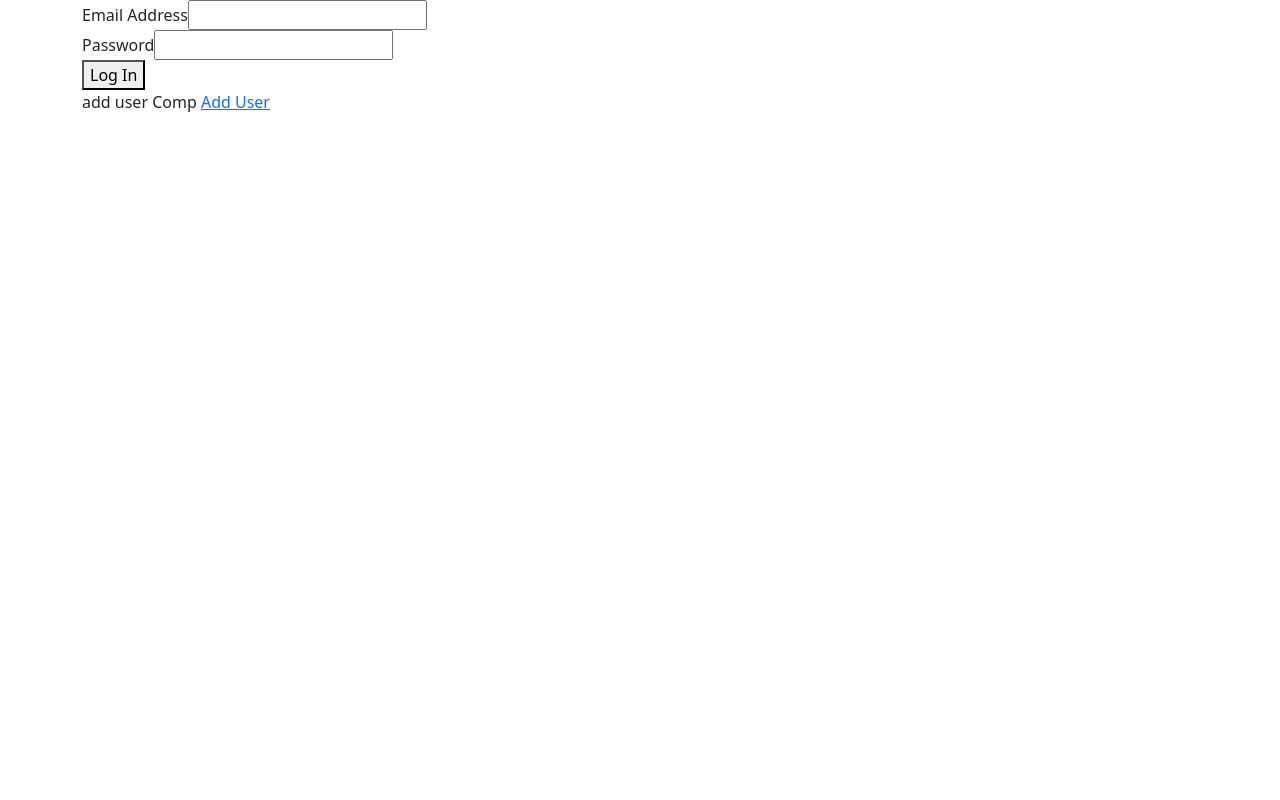
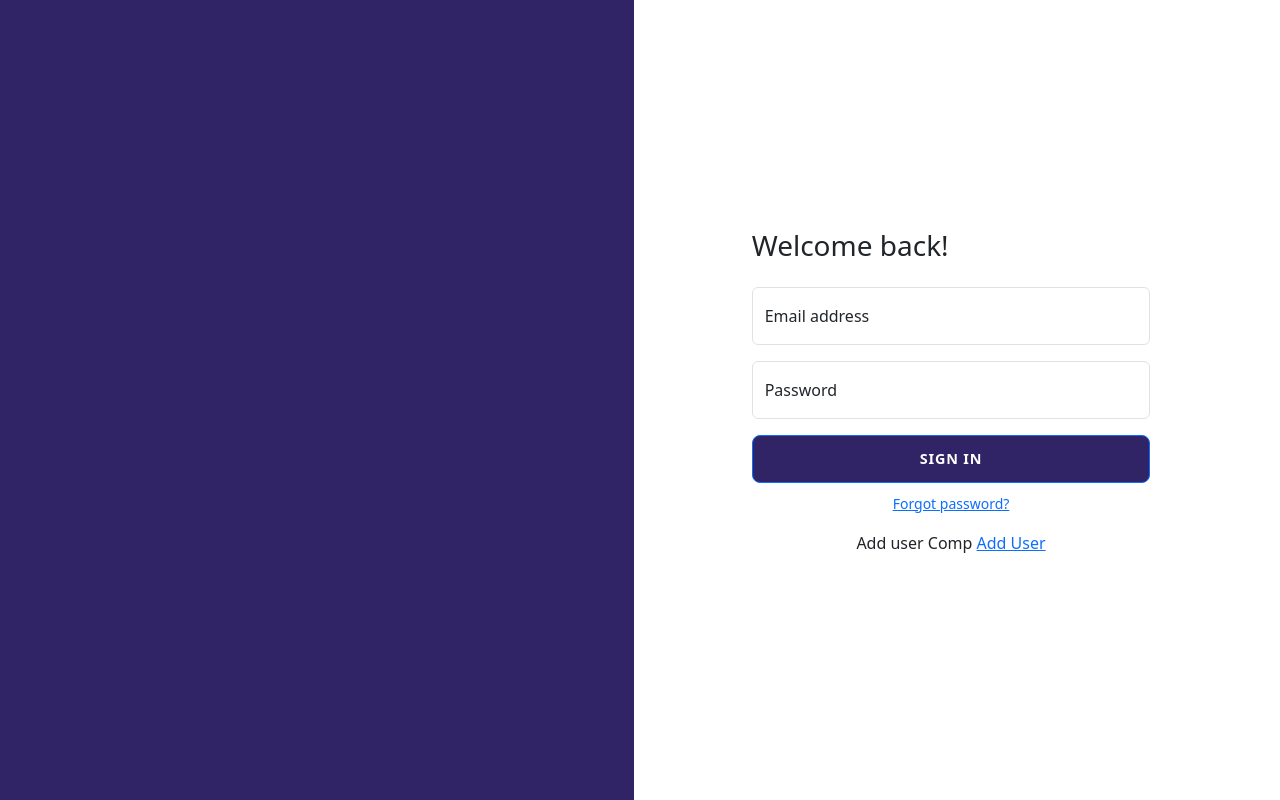
Before and after one commit to imuqri/FYP-Faculty-Management, a React (Create React App) app: page / in a window 1280 px wide. Built offline with nearby package versions, Linux system fonts and the light colour scheme; no server answers.

Commit message:
update login page
create UI for login page

```diff
--- a/src/App.js
+++ b/src/App.js
@@ -1,6 +1,6 @@
 import React from "react";
 import { Route, Routes } from "react-router-dom";
-import Login from "./components/Login";
+import Login from "./pages/Login";
 import AddUser from "./components/AddUser";
 import Account from "./components/Account";
 import { AuthContextProvider } from "./context/AuthContext";
--- a/src/components/Login.jsx
+++ /dev/null
@@ -1,44 +0,0 @@
-import React, { useState } from 'react'
-import 'bootstrap/dist/css/bootstrap.min.css';
-import { Link, useNavigate} from 'react-router-dom';
-import { UserAuth } from '../context/AuthContext';
-
-
-const Login = () => {
-  const [email, setEmail] = useState('')
-  const [password, setPassword] = useState('')
-  const [error, setError] = useState('')
-  const navigate = useNavigate()
-  const {login} = UserAuth()
-
-  const handleSubmit = async (e) => {
-    e.preventDefault();
-    setError('')
-    try {
-      await login(email, password)
-      navigate('/account')
-    } catch (e) {
-      setError(e.message)
-      console.log(e.message)
-    }
-  }
-
-  return (
-    <div className='container'>
-      <form onSubmit={handleSubmit}>
-        <div>
-          <label>Email Address</label>
-          <input onChange={(e) => setEmail(e.target.value)} type="email"/>
-        </div>
-        <div>
-          <label>Password</label>
-          <input onChange={(e) => setPassword(e.target.value)} type="password"/>
-        </div>
-        <button>Log In</button>
-      </form>
-      <p>add user Comp <Link to='/adduser'>Add User</Link></p>
-    </div>
-  )
-}
-
-export default Login
--- /dev/null
+++ b/src/css/login.css
@@ -0,0 +1,20 @@
+.login {
+    min-height: 100vh;
+  }
+
+  .bg-image {
+    background-color: #312466;
+    background-size: cover;
+    background-position: center;
+  }
+
+  .login-heading {
+    font-weight: 300;
+  }
+
+  .btn-login {
+    font-size: 0.9rem;
+    letter-spacing: 0.05rem;
+    padding: 0.75rem 1rem;
+    background-color: #312466 !important;
+  }
--- /dev/null
+++ b/src/pages/Login.jsx
@@ -0,0 +1,76 @@
+import React, { useState } from 'react';
+import 'bootstrap/dist/css/bootstrap.min.css';
+import { Link, useNavigate } from 'react-router-dom';
+import { UserAuth } from '../context/AuthContext';
+import '../css/login.css';
+
+const Login = () => {
+  const [email, setEmail] = useState('');
+  const [password, setPassword] = useState('');
+  const [error, setError] = useState('');
+  const navigate = useNavigate();
+  const { login } = UserAuth();
+
+  const handleSubmit = async (e) => {
+    e.preventDefault();
+    setError('');
+    try {
+      await login(email, password);
+      navigate('/account');
+    } catch (e) {
+      setError(e.message);
+      console.log(e.message);
+    }
+  };
+
+  return (
+    <div class="container-fluid ps-md-0">
+    <div class="row g-0">
+      <div class="d-none d-md-flex col-md-4 col-lg-6 bg-image"></div>
+      <div class="col-md-8 col-lg-6">
+        <div class="login d-flex align-items-center py-5">
+          <div class="container">
+            <div class="row">
+              <div class="col-md-9 col-lg-8 mx-auto">
+                <h3 class="login-heading mb-4">Welcome back!</h3>
+                {error && <div className="alert alert-danger">{error}</div>}
+                <form onSubmit={handleSubmit}>
+                  <div class="form-floating mb-3">
+                    <input onChange={(e) => setEmail(e.target.value)}
+                      type="email"
+                      className="form-control"
+                      id="email"
+                      placeholder="name@example.com"/>
+                    <label for="email">Email address</label>
+                  </div>
+                  <div class="form-floating mb-3">
+                    <input
+                      onChange={(e) => setPassword(e.target.value)}
+                      type="password"
+                      className="form-control"
+                      id="password"
+                      placeholder="Password"/>
+                    <label for="password">Password</label>
+                  </div>
+                  <div class="d-grid">
+                    <button class="btn btn-lg btn-primary btn-login text-uppercase fw-bold mb-2" type="submit">Sign in</button>
+                    <div class="text-center">
+                      <a class="small" href="/">Forgot password?</a>
+                      <p className="mt-3">
+                          Add user Comp <Link to="/adduser">Add User</Link>
+                      </p>
+                    </div>
+                  </div>
+                </form>
+              </div>
+            </div>
+          </div>
+        </div>
+      </div>
+    </div>
+  </div>
+
+  );
+};
+
+export default Login;
```
